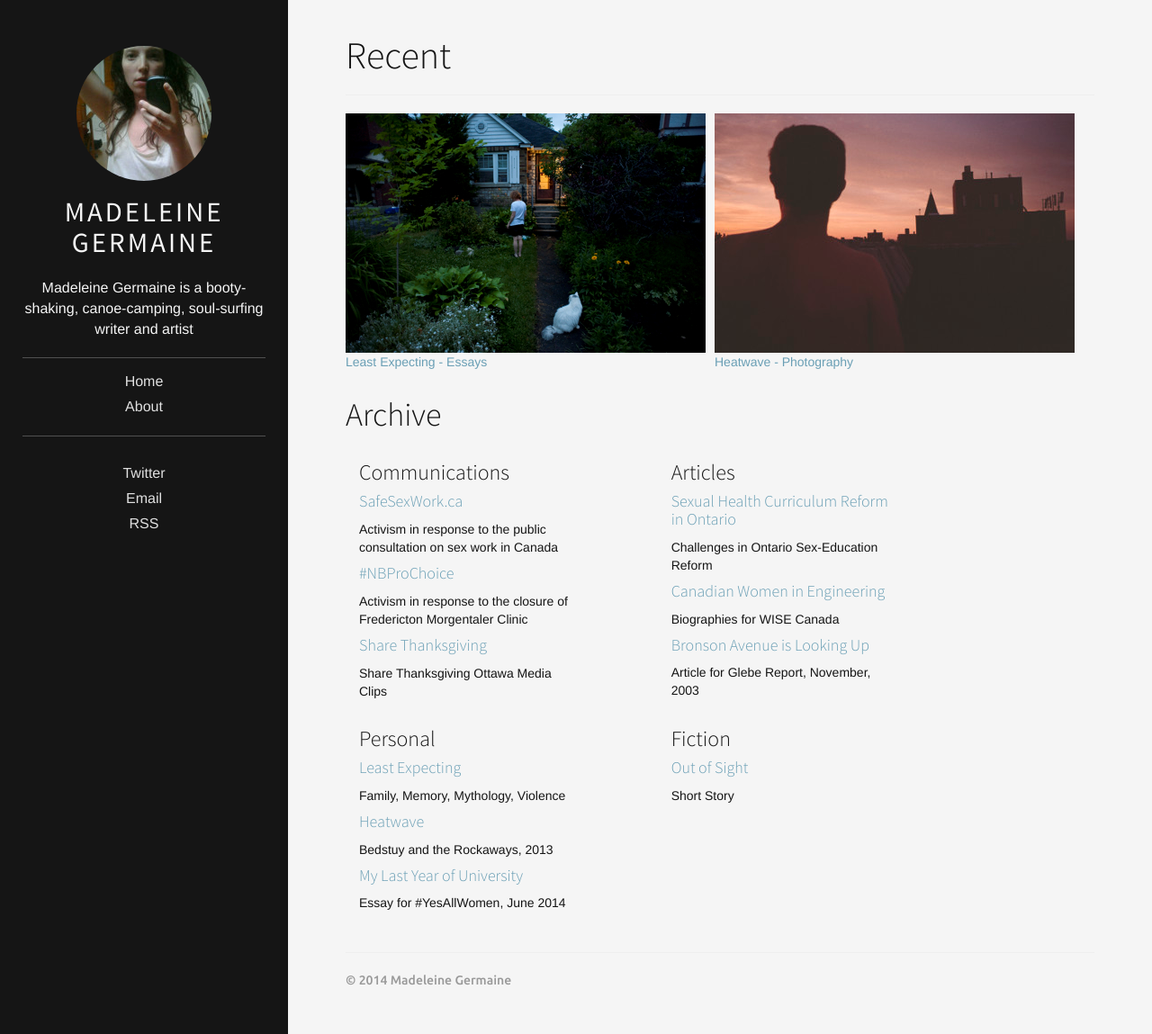
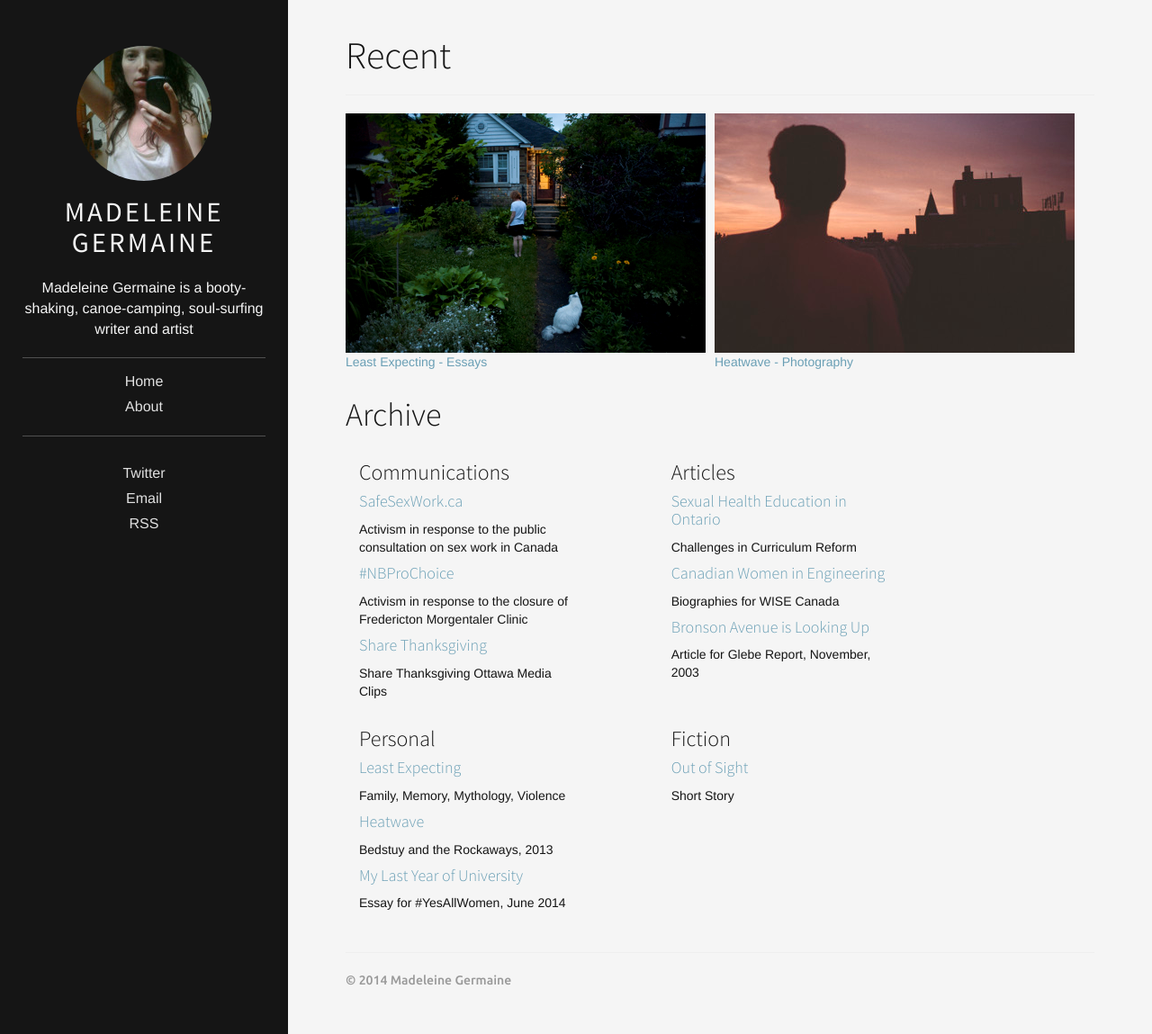
Before and after one commit to madeleinegermaine/madeleinegermaine, a Jekyll site: the page built from index.html, in a window 1280 px wide and 1149 px high. Shown: the whole window at 90% size. Built offline with Jekyll 4.4.1, drawn with Linux system fonts in a browser that asks for light colours; the list of posts is cut into pages by our own code.

Commit message:
Updated index.html

```diff
--- a/index.html
+++ b/index.html
@@ -50,8 +50,8 @@ published: true
     <h3>Articles</h3>
     <ul>
       <li>
-        <h4><a href="https://madeleinegermaine.github.io/article/commission/2010/10/31/a-serious-rethink-ontario-sexual-health-education.html">Sexual Health Curriculum Reform in Ontario</a></h4>
-        <p>Challenges in Ontario Sex-Education Reform </p>
+        <h4><a href="https://madeleinegermaine.github.io/article/commission/2010/10/31/a-serious-rethink-ontario-sexual-health-education.html">Sexual Health Education in Ontario</a></h4>
+        <p>Challenges in Curriculum Reform </p>
       </li>
       <li>
         <h4><a href="https://madeleinegermaine.github.io/article/commission/2008/04/14/wise-engineer-biographies.html">Canadian Women in Engineering</a></h4>
```
